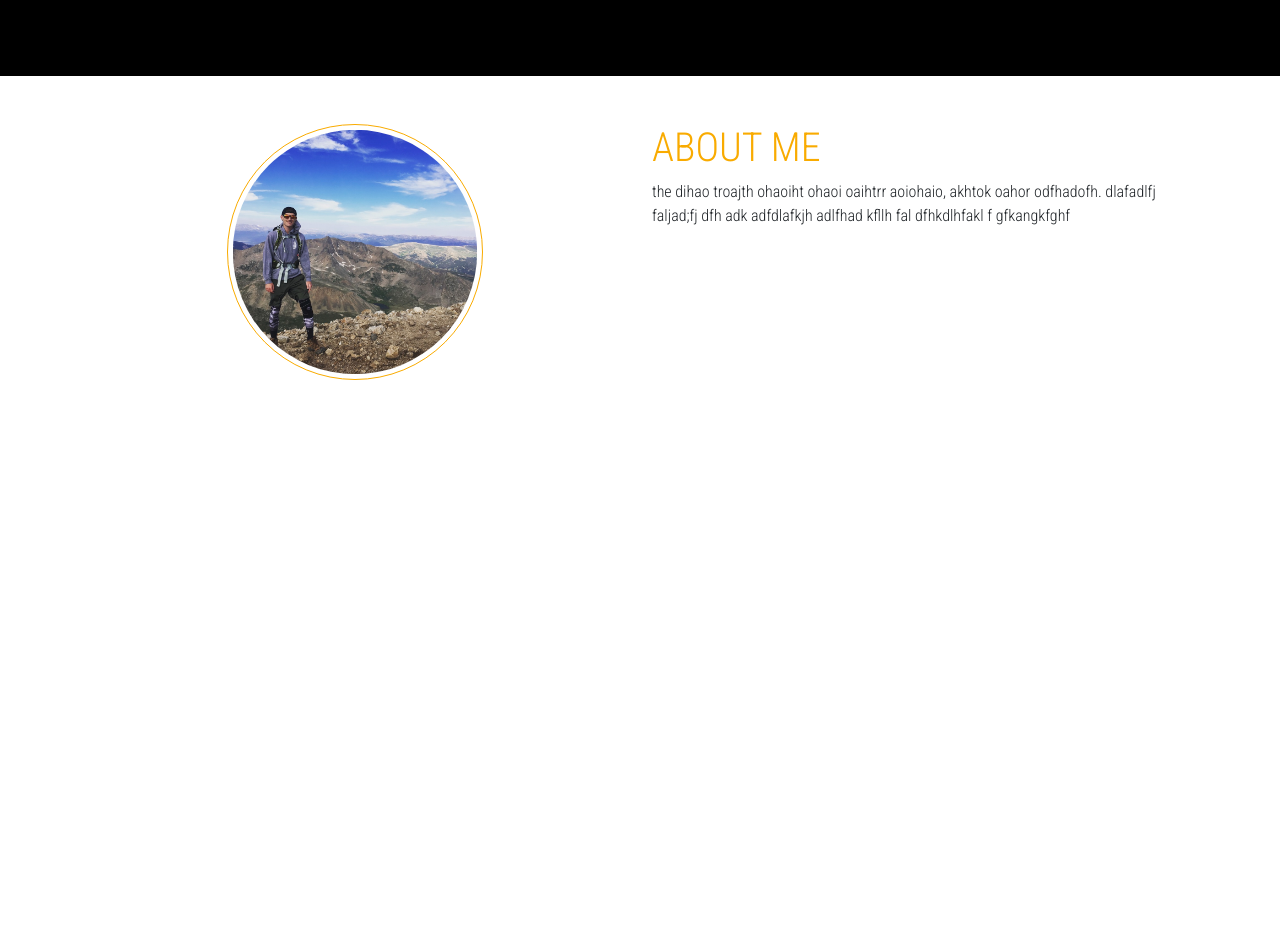
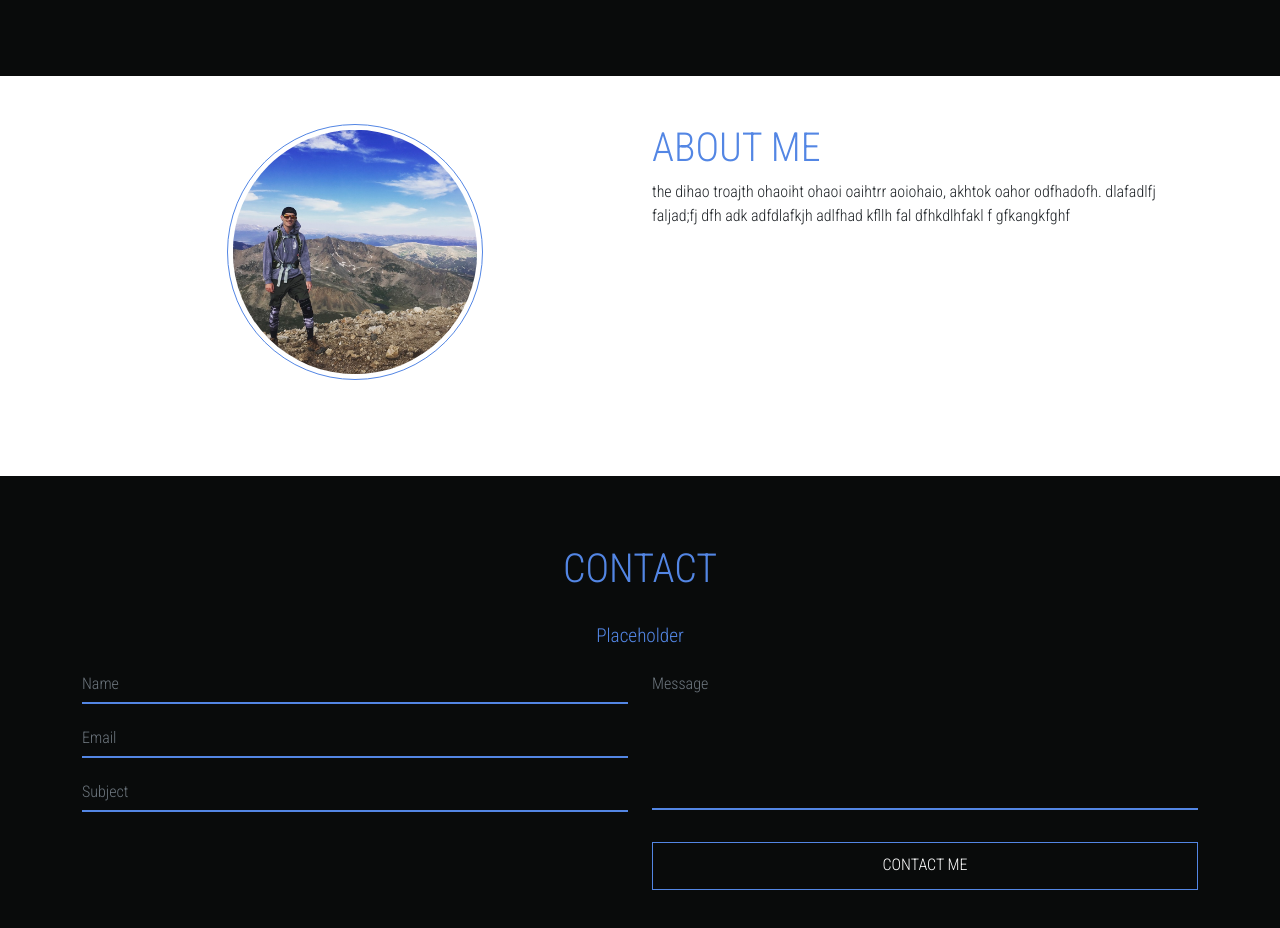
Before and after one commit to jonathanbun/myWebsite, a React (Create React App) app: page / in a window 1280 px wide. Shown: the part 860-1788 px from the top of the page. Before the commit the page ends 1336 px from the top, so only its background shows below. Built offline with nearby package versions, Linux system fonts and the light colour scheme.

Commit message:
add contact style and email feature

```diff
--- a/package.json
+++ b/package.json
@@ -10,8 +10,10 @@
     "@testing-library/react": "^11.1.0",
     "@testing-library/user-event": "^12.1.10",
     "bootstrap": "^5.1.3",
+    "emailjs-com": "^3.2.0",
     "react": "^17.0.2",
     "react-dom": "^17.0.2",
+    "react-hook-form": "^7.21.0",
     "react-particles-js": "^3.6.0",
     "react-scripts": "4.0.3",
     "react-tsparticles": "^1.37.5",
--- a/src/App.css
+++ b/src/App.css
@@ -1,6 +1,11 @@
 @import url('https://fonts.googleapis.com/css2?family=Roboto+Condensed:wght@300&display=swap');
 
 :root {
+  --primary-rich-black: #090B0B;
+  --primary-UN-blue: #5386E4;
+  --primary-platinum: #EAEAEA;
+  --primary-rose-madder: #DA2C38;
+  --primary-bottle-green: #226F54;
   --primary-white: #ffffff;
   --primary-orange: #f9ab00;
   --primary-dark: rgba(0,0,0, 1);
@@ -17,6 +22,9 @@ body {
 
 nav {
   z-index:2;
+}
+.bg-color {
+  background-color: var(--primary-UN-blue);
 }
 
 .name {
@@ -43,11 +51,11 @@ nav ul li {
 }
 
 .navbar-nav > li > a.active, .navbar-nav > li > a.active:focus {
-  border-top: 0.1875rem solid var(--primary-orange);
+  border-top: 0.1875rem solid var(--primary-platinum);
 }
 
 .navbar-nav > li > a:hover {
-  border-top: 0.1875rem solid var(--primary-orange);
+  border-top: 0.1875rem solid var(--primary-platinum);
 }
 
 .menu-icon {
@@ -57,7 +65,7 @@ nav ul li {
 /*****************************HEADER**********************/
 
 .header-wrapper {
-  background-color:  var(--primary-dark);
+  background-color:  var(--primary-rich-black);
   height: 90vh;
 }
 
@@ -78,7 +86,7 @@ nav ul li {
 }
 
 .btn-main-offer {
-  border: 1px solid var(--primary-red);
+  border: 1px solid var(--primary-UN-blue);
   text-transform: uppercase;
   text-decoration:none;
   border-radius: 0;
@@ -89,7 +97,7 @@ nav ul li {
 
 .btn-main-offer:hover {
   text-decoration:none;
-  background-color: var(--primary-hover-red);
+  background-color: var(--primary-UN-blue);
   color: var(--primary-white);
   transition: .2s ease-in-out;
 }
@@ -137,11 +145,11 @@ nav ul li {
   width: 16rem;
   border-radius: 50%;
   padding: 0.3rem;
-  border: 1px solid var(--primary-orange);
+  border: 1px solid var(--primary-UN-blue);
 }
 
 .about-heading {
-  color: var(--primary-orange);
+  color: var(--primary-UN-blue);
   text-transform: uppercase;
 }
 
@@ -150,3 +158,80 @@ nav ul li {
     width: 10rem;
   }
 }
+/******************************CONTACT*****************************/
+ .contacts {
+  background: var(--primary-rich-black);
+  padding: 3rem 0;
+
+ }
+
+ .contacts h1 {
+  color: var(--primary-UN-blue);
+  padding: 1.3rem 0;
+  text-transform: uppercase;
+ }
+
+ .contacts p {
+  color: var(--primary-UN-blue);
+  font-size: 1.2rem;
+ }
+
+.contacts input, .contacts textarea {
+  width: 100%;
+  box-sizing: border-box;
+  background: none;
+  resize: none;
+  border: 0;
+  border-bottom: 0.125rem solid var(--primary-UN-blue);
+  border-radius: 0;
+  color: var(--primary-bottle-green);
+  outline:0 !important;
+  box-shadow: none !important;
+  top:0;
+  margin-bottom: 1rem;
+  padding-left: 0 !important;
+}
+
+.contacts container {
+  padding: 4rem 0;
+}
+.contacts input:focus, .contacts textarea:focus {
+  background: transparent;
+  color: var(--primary-bottle-green);
+  border-bottom: 0.125rem solid var(--primary-rose-madder);
+}
+
+.contacts textarea {
+  height: 9rem !important;
+
+}
+
+.contact-btn {
+  margin: 1rem 0 0 0;
+  width: 100%;
+  background: none;
+}
+
+@media(max-width: 768px) {
+  .contacts {
+    overflow-x: hidden;
+  }
+  .contacts .container {
+    padding: 0 1rem;
+  }
+
+  .contacts p {
+    padding: 0 0.4rem;
+  }
+}
+
+.error {
+  color: var(--primary-white);
+  background: var(--primary-hover-red);
+  text-align: left;
+}
+
+.success-message {
+  font-weight: 900;
+  color: var(--primary-bottle-green);
+}
--- a/src/App.js
+++ b/src/App.js
@@ -4,6 +4,7 @@ import Navbar from "./Components/Navbar";
 import Header from "./Components/Header";
 import Particles from "react-tsparticles";
 import About from "./Components/About";
+import Contact from "./Components/Contact";
 
 function App() {
   return (
@@ -61,6 +62,7 @@ function App() {
       <Navbar />
       <Header />
       <About />
+      <Contact />
     </>
   );
 }
--- a/src/Components/About.js
+++ b/src/Components/About.js
@@ -3,6 +3,7 @@ import me from "../Assets/me.jpeg";
 
 const About = () => {
 	return (
+
 		<div className="container py-5">
 			<div className="row">
 				<div className="col-lg-6 col-xm-12">
--- /dev/null
+++ b/src/Components/Contact.js
@@ -0,0 +1,103 @@
+import React, { useState} from 'react';
+import emailjs from "emailjs-com";
+import { useForm } from "react-hook-form";
+
+
+
+const Contact = () => {
+	const [successMessage, setSuccessMessage] = useState(" ");
+	 const { register, formState: { errors }, handleSubmit } = useForm();
+
+	const serviceID = "service_ID";
+	const templateID = "template_ID";
+	const userId = "user_9la4WCjgKMqeLWSmGcWKC";
+	const onSubmit = (data, r) => {
+		sendEmail(
+			serviceID,
+			templateID,
+			{
+				name: data.name,
+				email: data.email,
+				subject: data.subject,
+				message: data.message
+			},
+			userId
+			)
+			r.target.reset();
+	}
+
+ 	const sendEmail = (serviceID, templateID, variables, userId) => {
+
+
+	    emailjs.send(serviceID, templateID, variables, userId)
+	      .then(() => {
+	          setSuccessMessage("Form sent successfully");
+	      }).catch(err => console.error(`Something bad happened ${err}`));
+
+	  }
+
+
+
+		return (
+			<div className="contacts">
+				<div className="text-center">
+				<h1>Contact</h1>
+				<p>Placeholder</p>
+					<span className="success-message"> {successMessage}</span>
+				</div>
+				<div className="container">
+					<form onSubmit={handleSubmit(onSubmit)} >
+					<div className="row">
+						<div className="col-md-6 col-xs-12">
+							<input
+								type="text"
+								className="form-control"
+								placeholder="Name"
+								name="name"
+								{...register("name", { required: "please enter name" })}
+							/>
+								{errors.name?.type === 'required' && ( <span className="error">{errors.name.message}</span>)
+							}
+
+							<input
+								type="email"
+								className="form-control"
+								placeholder="Email"
+								name="email"
+								{...register("email", { required: "please enter email" })}
+							/>
+								{errors.email?.type === 'required' && ( <span className="error">{errors.email.message}</span>)
+							}
+							<input
+								type="text"
+								className="form-control"
+								placeholder="Subject"
+								name="Subject"
+							/>
+						</div>
+						<div className="col-md-6 col-xs-12">
+							<textarea
+								type="text"
+								className="form-control"
+								placeholder="Message"
+								name="message"
+								{...register("message", { required: "please enter message" })}
+							>
+
+							</textarea>
+							{errors.message?.type === 'required' && ( <span className="error">{errors.message.message}</span>)
+							}
+							<button className="btn-main-offer contact-btn" type="submit">
+								Contact me
+							</button>
+
+						</div>
+					</div>
+					</form>
+				</div>
+			</div>
+			)
+		}
+
+
+export default Contact;
--- a/src/Components/Navbar.js
+++ b/src/Components/Navbar.js
@@ -4,7 +4,7 @@ import { faBars } from "@fortawesome/free-solid-svg-icons";
 
 const Navbar = () => {
 	return (
-		<nav className="navbar navbar-expand-lg navbar-light bg-dark">
+		<nav className="navbar navbar-expand-lg bg-color">
 			<div className="container">
   				<h2 className="name">Jonathan Bunnell </h2>
   					<button className="navbar-toggler"
```
Also changed, not shown: 2 other files (tests, documents, lock files or other folders).
